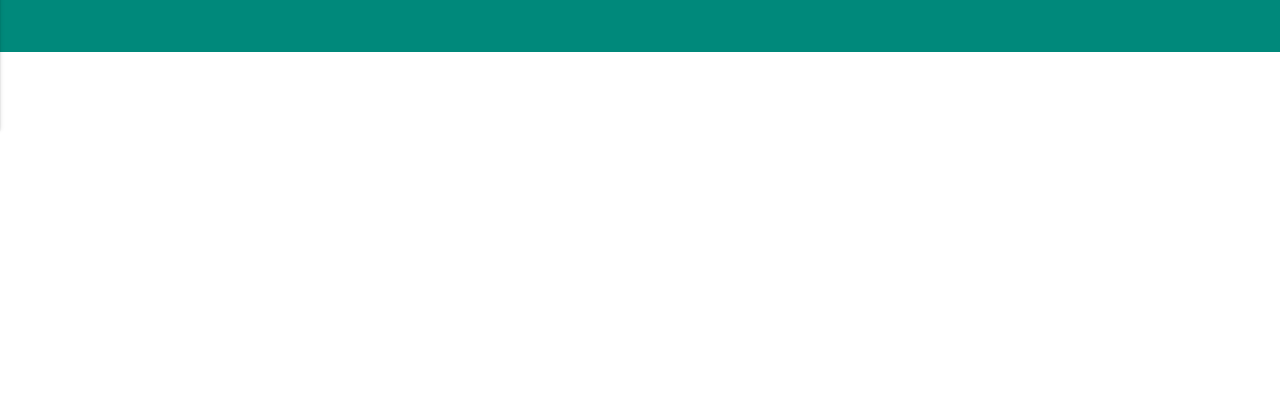
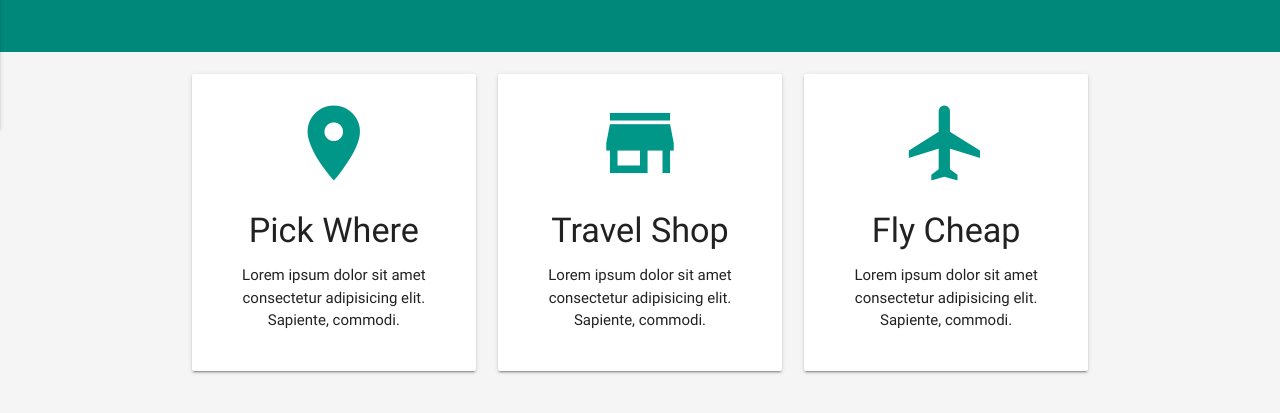
Before and after one commit to MajhiRockzZ/Materialize-CSS-Project-1, a plain HTML site: page index.html in a window 1280 px wide. Shown: the part 731-1144 px from the top of the page. Before the commit the page ends 800 px from the top, so only its background shows below. Drawn offline with nearby package versions, Linux system fonts and the light colour scheme.

Commit message:
Add icon box

```diff
--- a/index.html
+++ b/index.html
@@ -86,6 +86,35 @@
     </div>
   </section>
 
+  <!-- Section: Icon Boxes -->
+  <section class="section section-icons grey lighten-4 center">
+    <div class="container">
+      <div class="row">
+        <div class="col s12 m4">
+          <div class="card-panel">
+            <i class="material-icons large teal-text">room</i>
+            <h4>Pick Where</h4>
+            <p>Lorem ipsum dolor sit amet consectetur adipisicing elit. Sapiente, commodi.</p>
+          </div>
+        </div>
+        <div class="col s12 m4">
+          <div class="card-panel">
+            <i class="material-icons large teal-text">store</i>
+            <h4>Travel Shop</h4>
+            <p>Lorem ipsum dolor sit amet consectetur adipisicing elit. Sapiente, commodi.</p>
+          </div>
+        </div>
+        <div class="col s12 m4">
+          <div class="card-panel">
+            <i class="material-icons large teal-text">airplanemode_active</i>
+            <h4>Fly Cheap</h4>
+            <p>Lorem ipsum dolor sit amet consectetur adipisicing elit. Sapiente, commodi.</p>
+          </div>
+        </div>
+      </div>
+    </div>
+  </section>
+
   <!--Import jQuery before materialize.js-->
   <script type="text/javascript" src="https://code.jquery.com/jquery-3.2.1.min.js"></script>
   <script type="text/javascript" src="js/materialize.min.js"></script>
```
